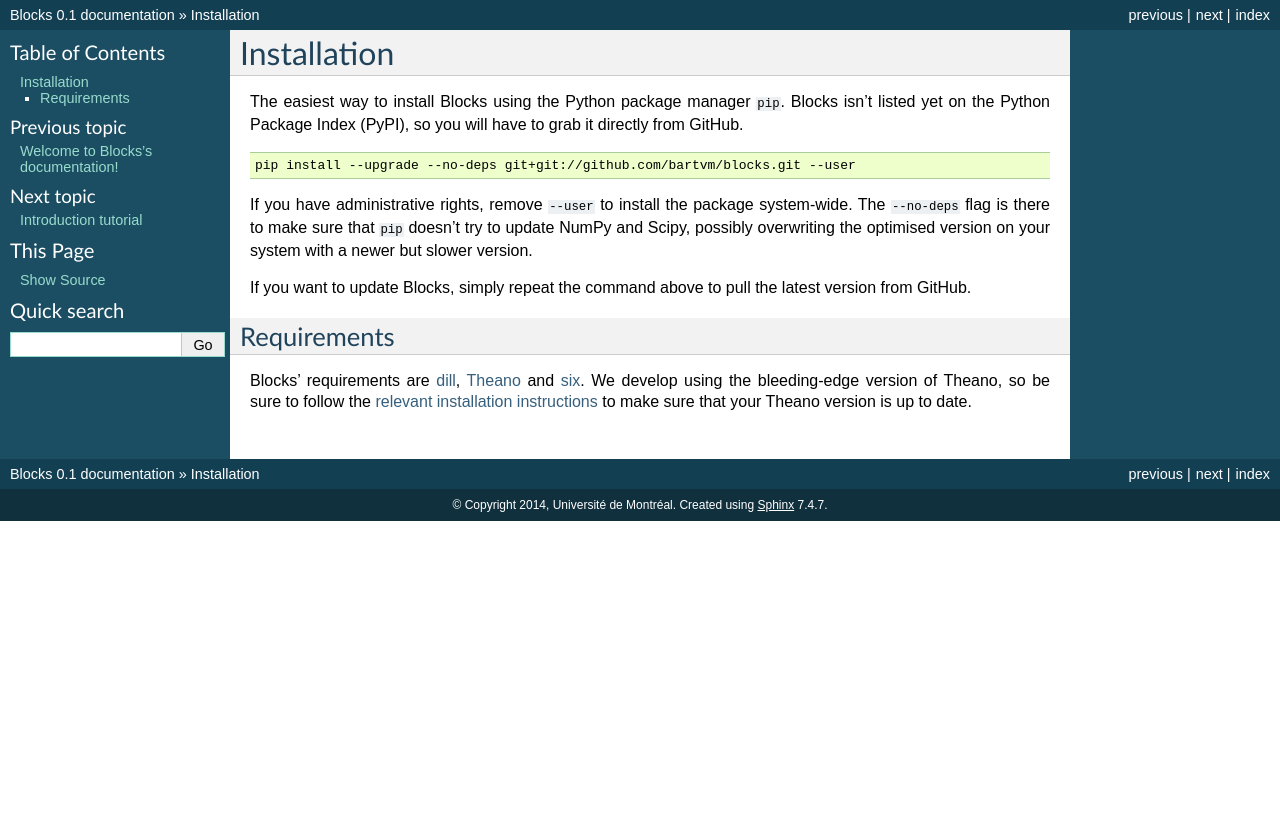
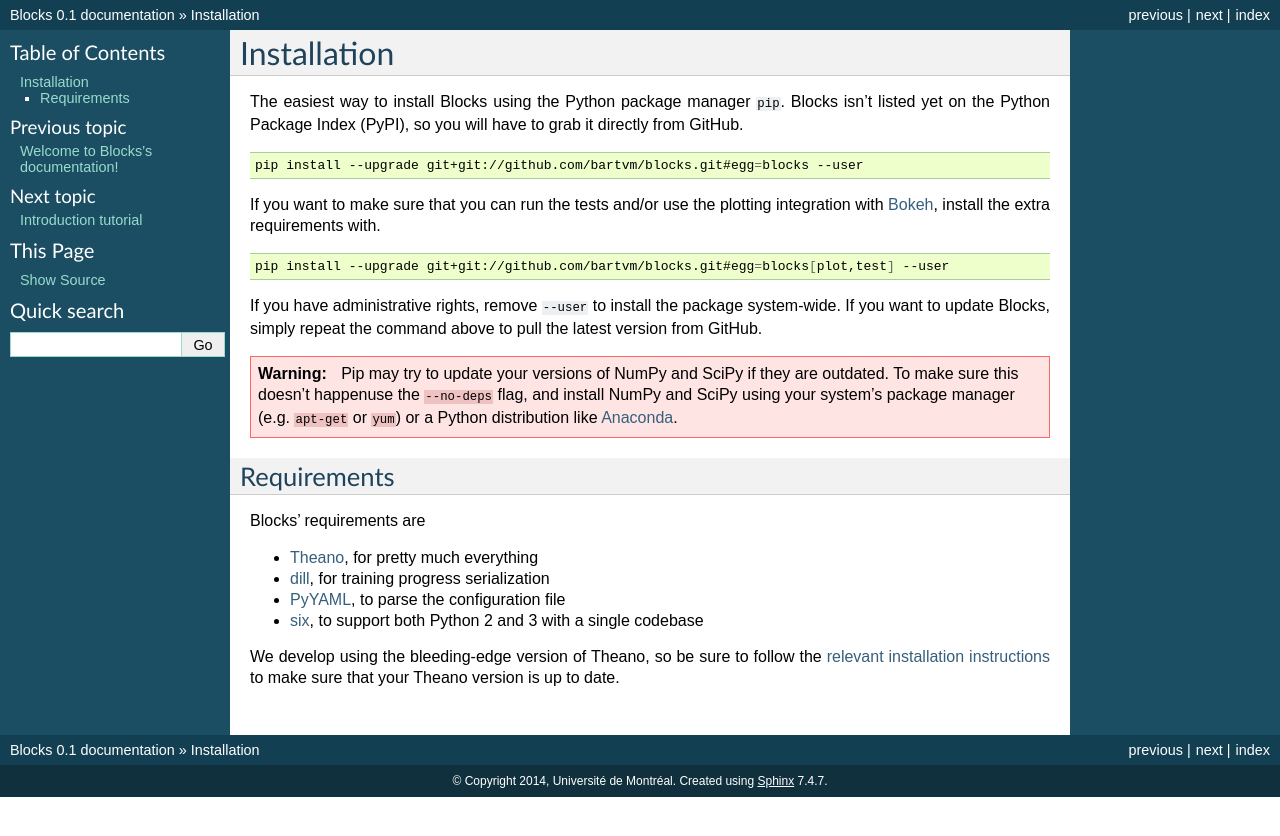
Before and after one commit to mila-iqia/blocks, a Sphinx documentation site: the page built from docs/setup.rst, in a window 1280 px wide. Shown: the top 836 px of the page. Built offline with Sphinx 7.4.7, drawn with Linux system fonts in a browser that asks for light colours.

Commit message:
Add YAML as a dependency and update the installation instructions

```diff
--- a/blocks/__init__.py
+++ b/blocks/__init__.py
@@ -1,4 +1,3 @@
 """The blocks library for parameterized Theano ops."""
 from blocks.config_parser import config  # flake8: noqa
-
-__version__ = '0.1a1'  # PEP 440 compliant
+from blocks.version import __version__
--- a/docs/setup.rst
+++ b/docs/setup.rst
@@ -6,23 +6,42 @@
 
 .. code-block:: bash
 
-   pip install --upgrade --no-deps git+git://github.com/bartvm/blocks.git --user
+   pip install --upgrade git+git://github.com/bartvm/blocks.git#egg=blocks --user
+
+If you want to make sure that you can run the tests and/or use the plotting
+integration with Bokeh_, install the extra requirements with.
+
+.. code-block:: bash
+
+   pip install --upgrade git+git://github.com/bartvm/blocks.git#egg=blocks[plot,test] --user
 
 If you have administrative rights, remove ``--user`` to install the package
-system-wide. The ``--no-deps`` flag is there to make sure that ``pip`` doesn't
-try to update NumPy and Scipy, possibly overwriting the optimised version on
-your system with a newer but slower version.
+system-wide. If you want to update Blocks, simply repeat the command above to
+pull the latest version from GitHub.
 
-If you want to update Blocks, simply repeat the command above to pull the latest
-version from GitHub.
+.. warning::
+
+   Pip may try to update your versions of NumPy and SciPy if they are outdated.
+   To make sure this doesn't happenuse the ``--no-deps`` flag, and install
+   NumPy and SciPy using your system's package manager (e.g. ``apt-get`` or
+   ``yum``) or a Python distribution like Anaconda_.
 
 Requirements
 ------------
-Blocks' requirements are dill_, Theano_ and six_. We develop using the
-bleeding-edge version of Theano, so be sure to follow the `relevant
-installation instructions`_ to make sure that your Theano version is up to
-date.
+Blocks' requirements are
 
+* Theano_, for pretty much everything
+* dill_, for training progress serialization
+* PyYAML_, to parse the configuration file
+* six_, to support both Python 2 and 3 with a single codebase
+
+We develop using the bleeding-edge version of Theano, so be sure to follow the
+`relevant installation instructions`_ to make sure that your Theano version is
+up to date.
+
+.. _Anaconda: https://store.continuum.io/cshop/anaconda/
+.. _PyYAML: http://pyyaml.org/wiki/PyYAML
+.. _Bokeh: http://bokeh.pydata.org/
 .. _dill: https://github.com/uqfoundation/dill
 .. _Theano: http://deeplearning.net/software/theano/
 .. _six: http://pythonhosted.org/six/
--- a/setup.py
+++ b/setup.py
@@ -2,7 +2,7 @@
 from os import path
 from setuptools import find_packages, setup
 
-import blocks
+import blocks.version
 
 here = path.abspath(path.dirname(__file__))
 
@@ -13,7 +13,7 @@
 
 setup(
     name='blocks',
-    version=blocks.__version__,
+    version=blocks.version.__version__,
     description='A Theano framework for building and training neural networks',
     long_description=long_description,
     url='https://github.com/bartvm/blocks',
@@ -34,7 +34,7 @@
     keywords='theano machine learning neural networks deep learning',
     packages=find_packages(exclude=['examples', 'docs', 'tests']),
     scripts=['bin/blocks-continue'],
-    install_requires=['dill', 'numpy', 'theano', 'six'],
+    install_requires=['dill', 'numpy', 'theano', 'six', 'yaml'],
     extras_require={
         'test': ['nose', 'nose2'],
         'plot': ['bokeh']
```
